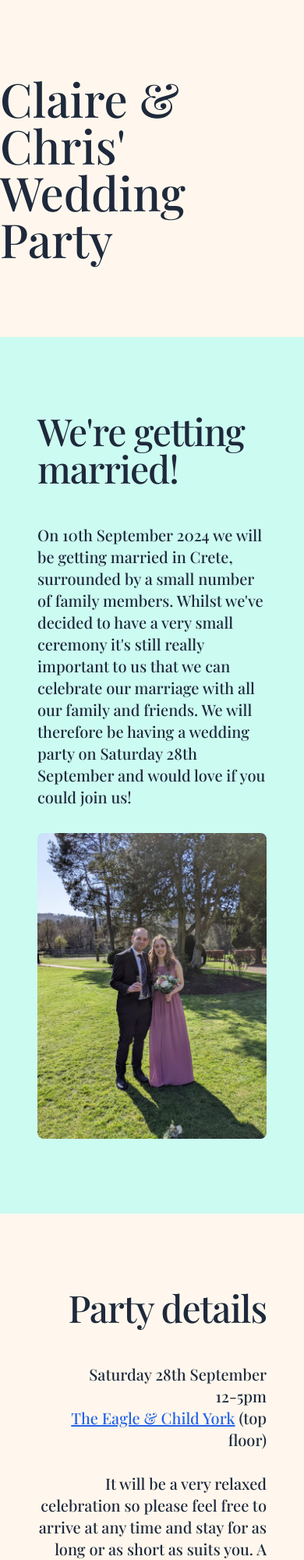
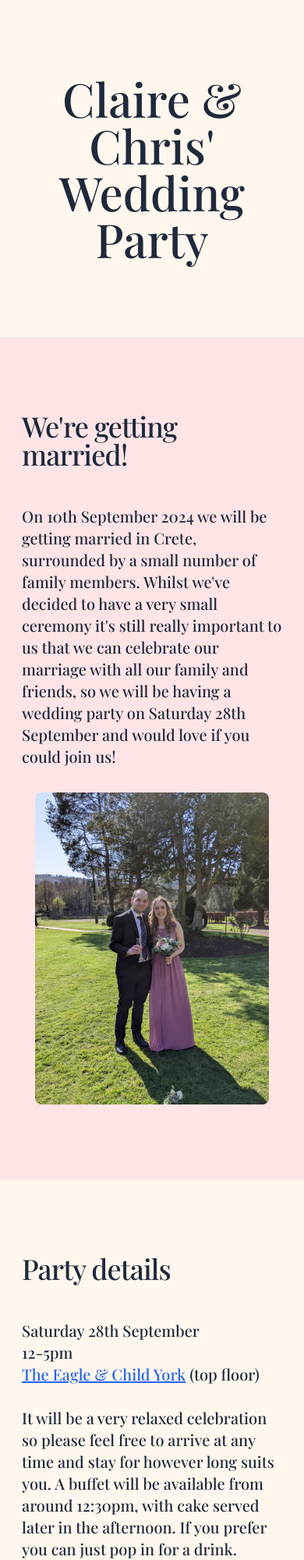
Before and after one commit to cer36/wedding-website, a Gatsby site: page / in a window 390 px wide. Shown: the top 2000 px of the page at 78% size. Built offline with nearby package versions, Linux system fonts and the light colour scheme; Gatsby itself is replaced by a stand-in of ours.

Commit message:
update content

```diff
--- a/src/components/section.tsx
+++ b/src/components/section.tsx
@@ -20,12 +20,12 @@ const Section: FC<PropsWithChildren<SectionProps>> = ({
     return (
         <section
             className={`py-24 2xl:px-64 lg:px-48 md:px-24 px-12 ${
-                style === "alt" ? `${styleProps} text-right` : styleProps
+                style === "alt" ? `${styleProps} 2xl:text-right` : styleProps
             }`}
         >
             <div className="2xl:flex 2xl:gap-36">
                 <div className={`self-center ${style === "alt" ? " pb-8 xl:pb-0 xl:order-last" : ""}`}>
-                    <h2 className="font-playfair mb-12 tracking-tight leading-none text-5xl lg:text-6xl">
+                    <h2 className="font-playfair mb-12 tracking-tight leading-none text-4xl lg:text-5xl">
                         {heading}
                     </h2>
                     <div className="font-playfair"> {children}</div>
--- a/src/pages/index.tsx
+++ b/src/pages/index.tsx
@@ -9,13 +9,13 @@ const IndexPage: React.FC<PageProps> = () => {
   return (
     <div className="flex justify-center bg-slate-100 text-slate-800 text-xl font-quicksand">
             <div className="w-[1920px]">
-      <header className="flex justify-center content-center text-6xl py-24 bg-orange-50 font-playfair"> <h1>{title}</h1></header>
+      <header className="flex justify-center content-center text-center text-6xl p-24 bg-orange-50 font-playfair"> <h1>{title}</h1></header>
 
       <main>
-        <Section style="standard" bgColor="bg-teal-100" heading="We're getting married!" image={<StaticImage src="../images/CCwedding.jpg" className="rounded-lg" alt="Claire and Chris at a wedding" height={400} width={300} quality={100}/>}>
+        <Section style="standard" bgColor="bg-rose-100" heading="We're getting married!" image={<StaticImage src="../images/CCwedding.jpg" className="rounded-lg" alt="Claire and Chris at a wedding" height={400} width={300} quality={100}/>}>
           <p> On 10th September 2024 we will be getting married in Crete, surrounded by a small number of family members.
             Whilst we've decided to have a very small ceremony it's still really important to us that we can celebrate our marriage with
-            all our family and friends. We will therefore be having a wedding party on Saturday 28th September and would love if you could join us!</p>
+            all our family and friends, so we will be having a wedding party on Saturday 28th September and would love if you could join us!</p>
         </Section>
 
         <Section style="alt" bgColor="bg-orange-50" heading="Party details" image={<StaticImage src="../images/York.jpg" className="rounded-md" alt="York" height={400} width={600} quality={100} />}>
@@ -23,15 +23,18 @@ const IndexPage: React.FC<PageProps> = () => {
            <p> 12-5pm</p>
            <p> <a href="https://eagleandchildyork.co.uk/contact" className="font-medium text-blue-600 underline dark:text-blue-500 hover:no-underline">The Eagle & Child York</a> (top floor)</p>
           <br></br>
-          <p> It will be a very relaxed celebration so please feel free to arrive at any time and stay for as long or as short as
-            suits you. A buffet will be available from around 12:30pm, with cake served later in the afternoon.</p>
+          <p> It will be a very relaxed celebration so please feel free to arrive at any time and stay for however long suits you.
+            A buffet will be available from around 12:30pm, with cake served later in the afternoon.
+            If you prefer you can just pop in for a drink.</p>
           <br></br>
           <p>With the aim of keeping it relaxed we won't be doing any speeches or having a dress code. We also don't expect any gifts.
-            We really just want to spend some time with our family and friends whilst enjoing some food and drink!</p>
+            We really just want to spend some time with our family and friends whilst enjoying some food and drink!</p>
         </Section>
 
-        <Section style="standard" bgColor="bg-pink-100" heading="RSVP" image={<StaticImage src="../images/CCcornwall.jpg" className="rounded-lg" alt="Claire and Chris in Cornwall"height={300} width={400} quality={100} />}>
-          <p> If you are able to join us it would be useful to know so we can make sure we have enough food and are able to cater for any dietary requirements. Please let us know either by completing our <a href="https://forms.gle/xCRbgg3tYdNgRajz9" className="font-medium text-blue-600 underline dark:text-blue-500 hover:no-underline">RSVP form</a> or by messaging either one of us.</p>
+        <Section style="standard" bgColor="bg-rose-100" heading="RSVP" image={<StaticImage src="../images/CCcornwall.jpg" className="rounded-lg" alt="Claire and Chris in Cornwall"height={300} width={400} quality={100} />}>
+          <p> If you will just be popping in for a drink or cake there's no need to RSVP, but if you would you like to
+            join us for the lunch buffet it would be useful to know so we can make sure we have enough food and are able to cater for any dietary requirements.
+            Please let us know either by completing our <a href="https://forms.gle/xCRbgg3tYdNgRajz9" target="_blank" className="font-medium text-blue-600 underline dark:text-blue-500 hover:no-underline">RSVP form</a> or by messaging either one of us by the end of August.</p>
         </Section>
       </main>
     </div></div>
```
